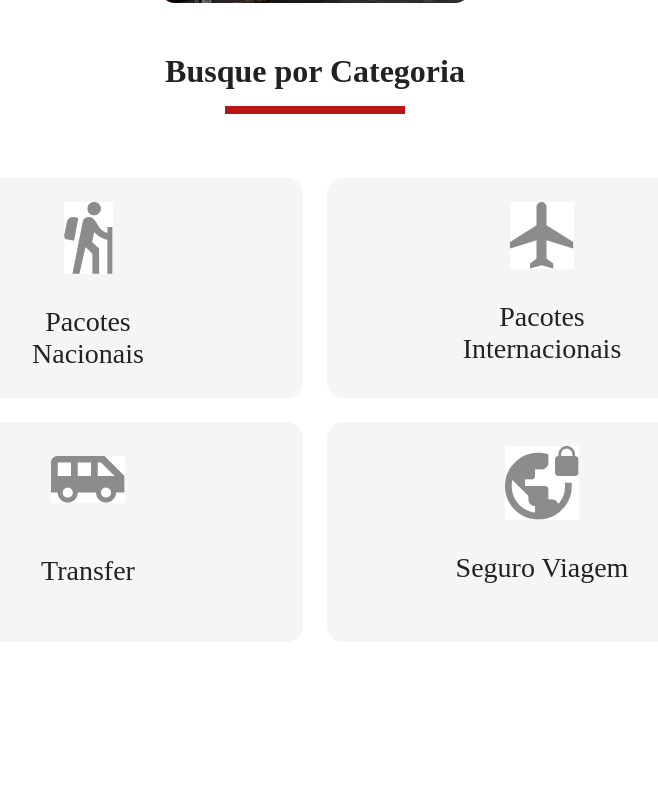
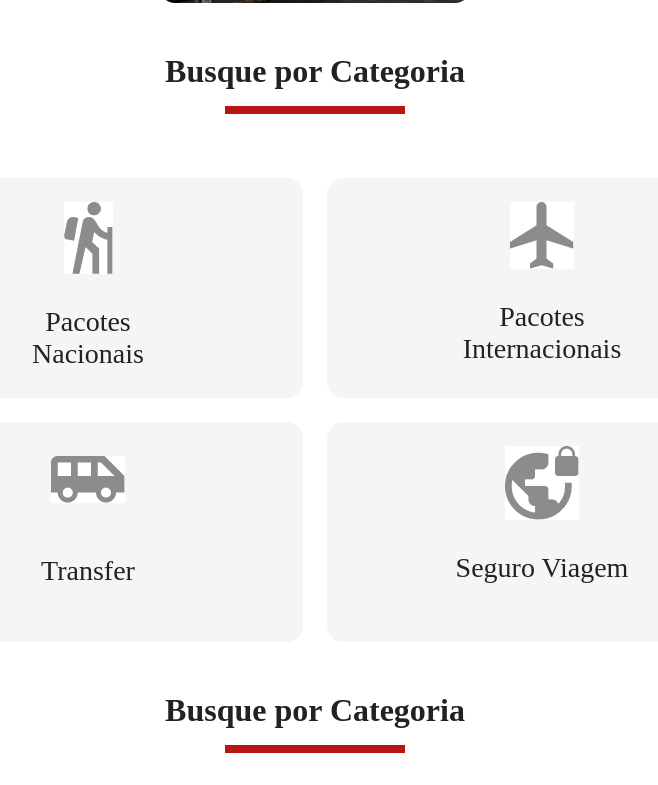
Before and after one commit to Nathan8906/jornada-viagens, a plain HTML site: page index.html in a window 1280 px wide. Shown: the part 1804-2589 px from the top of the page, without its empty margins (325-983 px from the left). Before the commit the page ends 2446 px from the top, so only its background shows below. Drawn offline with Linux system fonts and the light colour scheme; a web font is replaced by a local one.

```diff
--- a/index.html
+++ b/index.html
@@ -138,6 +138,12 @@
       </a>
     </div>
   </section>
+    <section class="categories">
+    <div class="section-title">
+      <h2>Busque por Categoria</h2>
+      <hr />
+    </div>
+    </section>
 
 </body>
 
```
Also changed, not shown: img/Osaka-tablet-desk.jpg (added), img/Tokyo-tablet-desk.jpg (added), img/osaka-mobile.jpg (added), img/tokyo-mobile.jpg (added).
